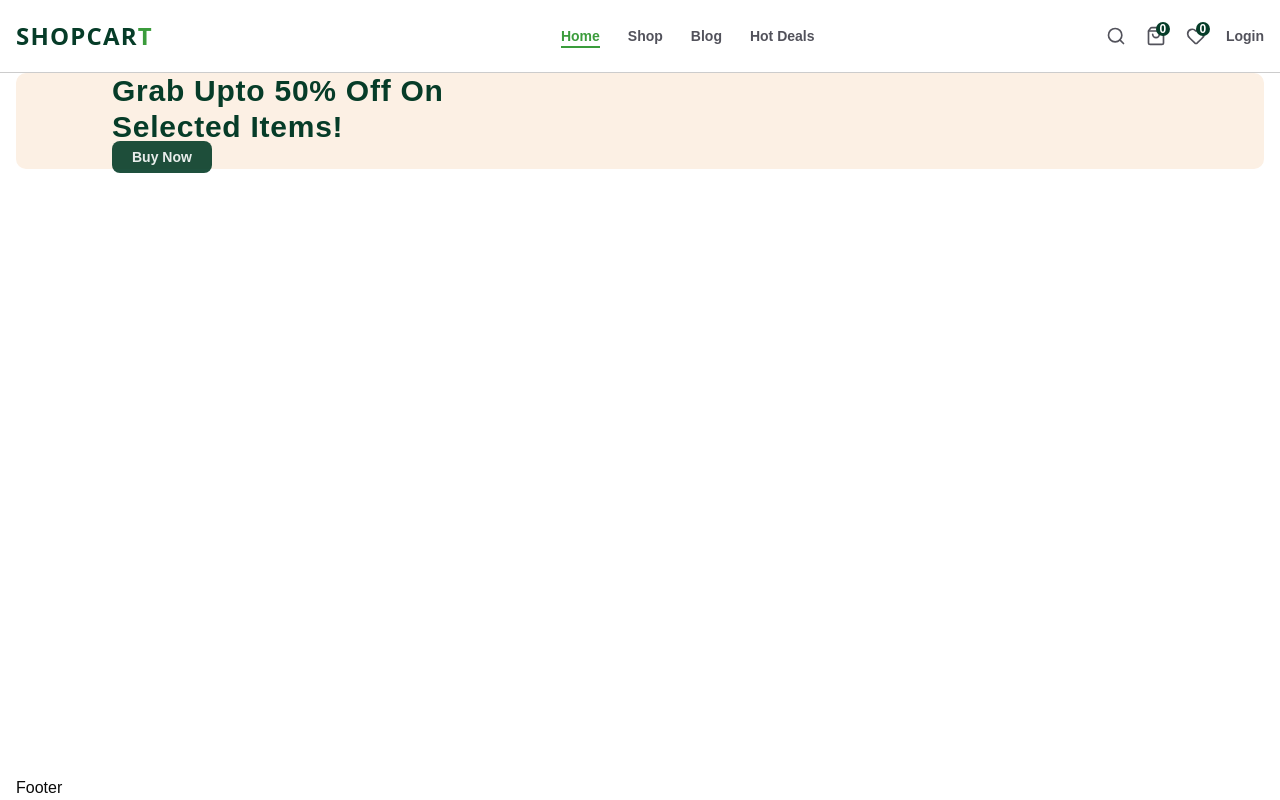
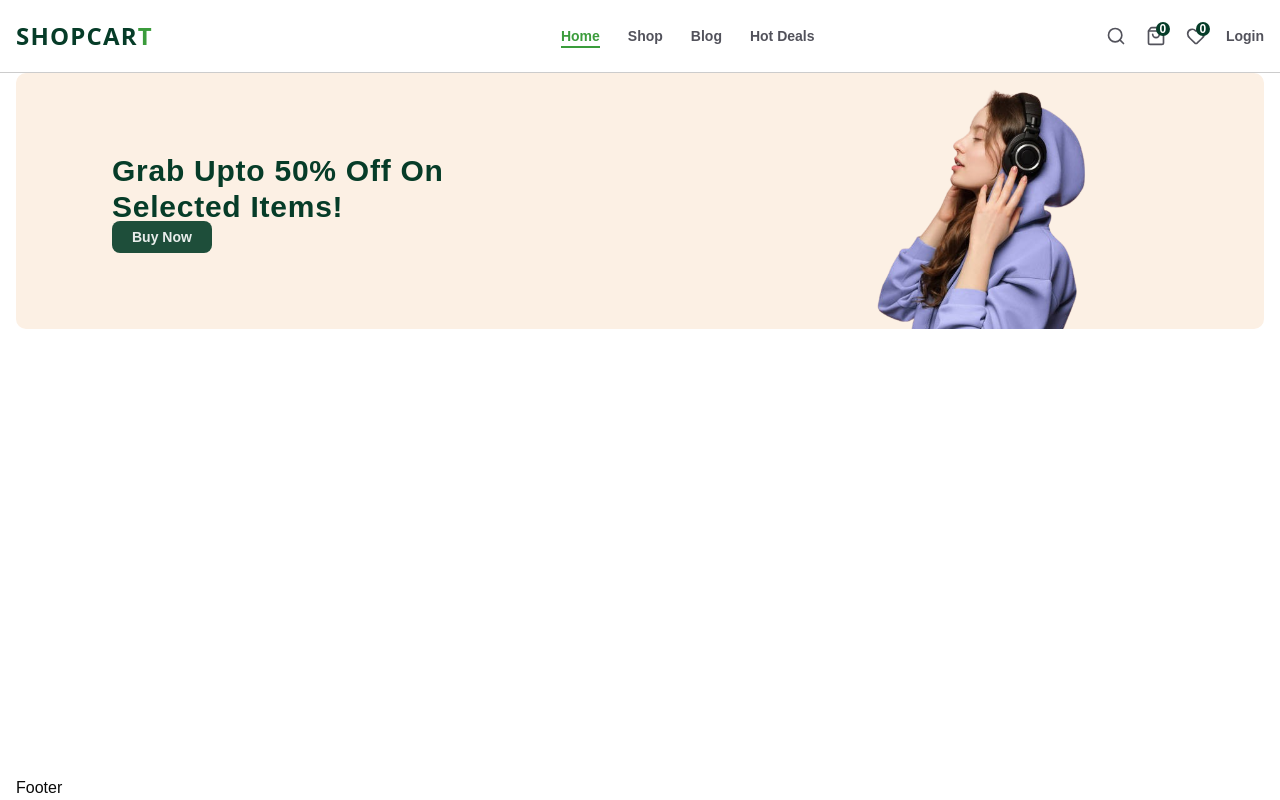
Before and after one commit to Roshen-Perera/nintrix-app, a Next.js app: page / in a window 1280 px wide. Built offline with nearby package versions, Linux system fonts and the light colour scheme; no server answers.

Commit message:
feat: add image to HomeBanner component for enhanced visual appeal

```diff
--- a/components/HomeBanner.tsx
+++ b/components/HomeBanner.tsx
@@ -1,6 +1,8 @@
 import React from "react";
 import { Title } from "./ui/text";
 import Link from "next/link";
+import Image from "next/image";
+import { banner_1 } from "@/images";
 
 const HomeBanner = () => {
   return (
@@ -12,7 +14,7 @@ const HomeBanner = () => {
         </Title>
         <Link href={"/shop"} className="bg-shop_btn_dark_green/90 text-white/90 px-5 py-2 rounded-md text-sm font-semibold hover:text-white hover:bg-shop_dark_green hoverEffect">Buy Now</Link>
       </div>
-      <div></div>
+      <div><Image src={banner_1} alt="Banner 1" width={500} height={300} className="hidden md:inline-flex w-96"/></div>
     </div>
   );
 };
```
